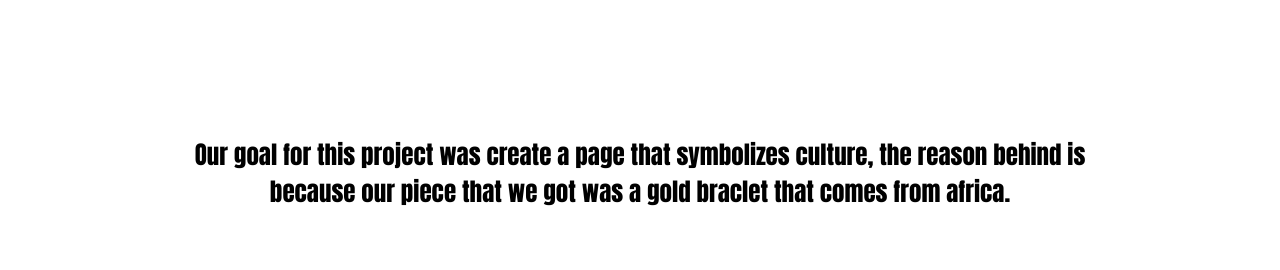
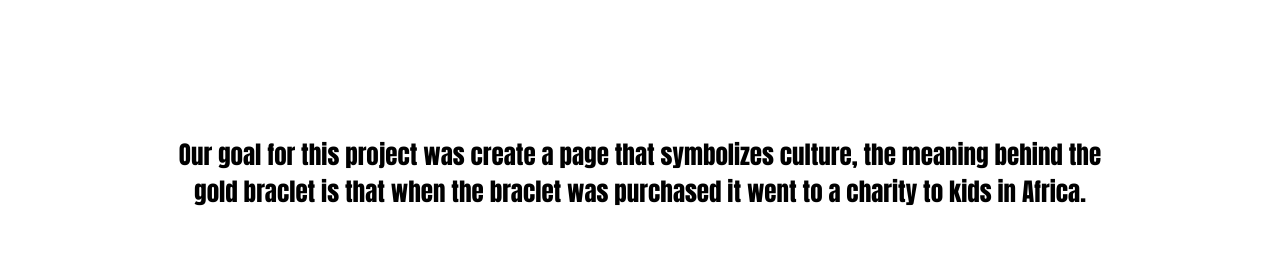
Before and after one commit to jenniferlynjohnson/deliverable, a plain HTML site: page index.html in a window 1280 px wide. Shown: the part 1421-1691 px from the top of the page. Drawn offline with Linux system fonts and the light colour scheme.

Commit message:
Update index.html

```diff
--- a/index.html
+++ b/index.html
@@ -79,7 +79,7 @@
 <br>
 <br>
 <br>
-   <center><p>Our goal for this project was create a page that symbolizes culture, the reason behind is because our piece that we got was a gold braclet that comes from africa.<p/><center/>
+ <center><p>Our goal for this project was create a page that symbolizes culture, the meaning behind the gold braclet is that when the braclet was purchased it went to a charity to kids in Africa.<p/><center/>
 
 <br>
 <br>
```
